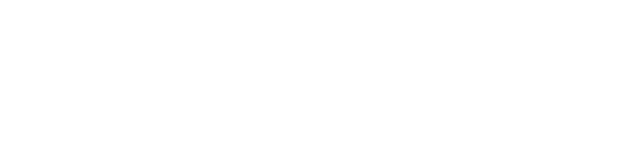
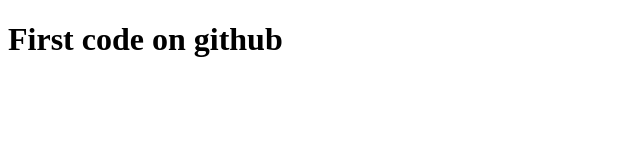
Before and after one commit to ramiz7654/delta-demo, a plain HTML site: page index.html in a window 1280 px wide. Shown: the whole page, without its empty margins (0-640 px from the left). Drawn offline with Linux system fonts and the light colour scheme.

Commit message:
some changes in file and add file

```diff
--- a/index.html
+++ b/index.html
@@ -6,6 +6,6 @@
     <title>Sample Page</title>
 </head>
 <body>
-
+    <h1>First code on github </h1>
 </body>
 </html>
```
Also changed, not shown: .devcontainer/devcontainer.json (added).
